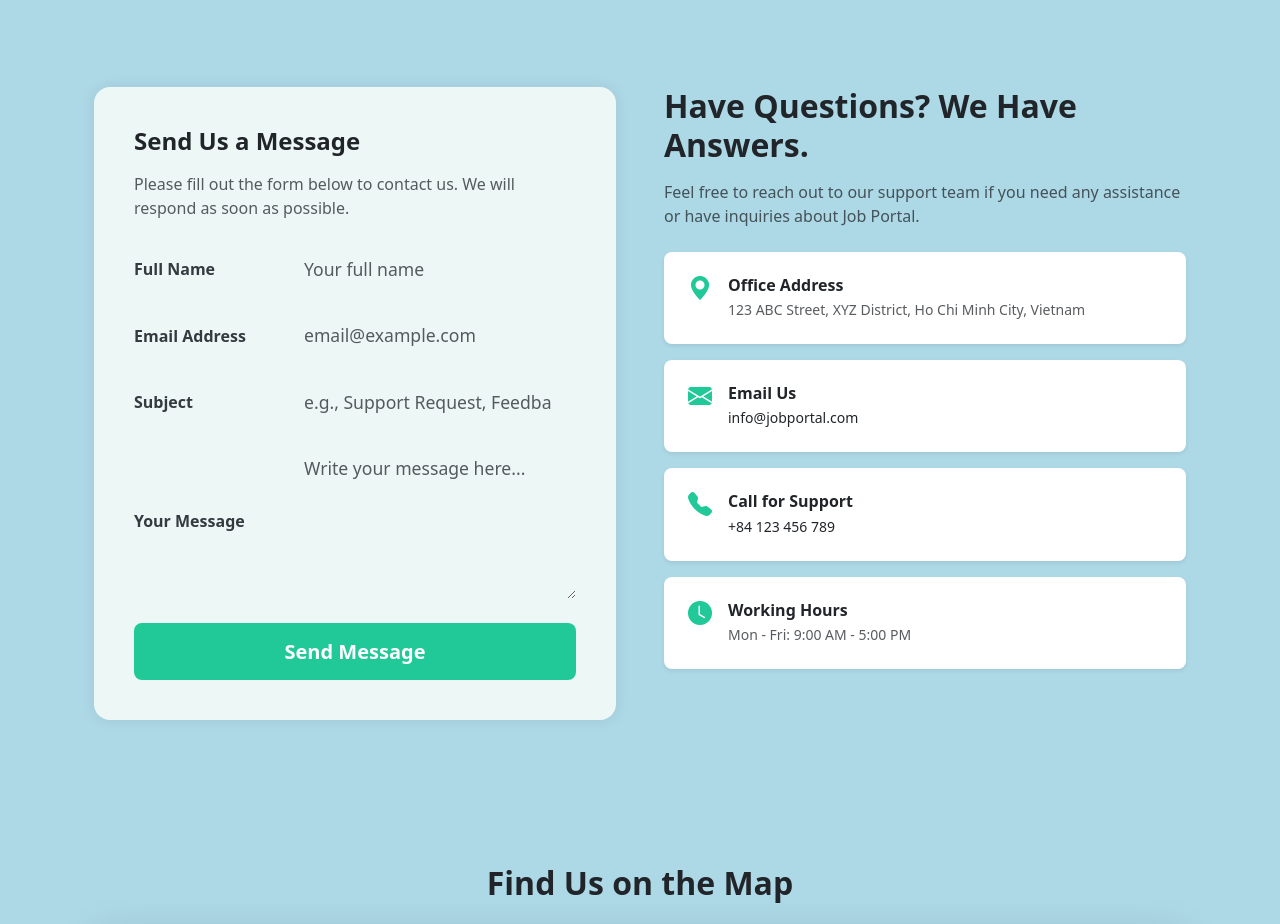
After one commit to PNamGP1120/RecruitmentFlaskApp, a Flask app: page /contact in a window 1280 px wide. The commit adds this page. Shown: the part 356-1280 px from the top of the page. Run offline with Flask 3, Linux system fonts and the light colour scheme.

Commit message:
abouyt ú contact us

```diff
--- a/app/index.py
+++ b/app/index.py
@@ -6,7 +6,16 @@ from app import app, dao, login
 
 @app.route('/')
 def index():
-    return render_template('index.html')
+
+    total_jobs = dao.count_jobs()
+    total_candidates = dao.count_candidates()
+    total_companies = dao.count_companies()
+
+    return render_template('index.html',
+                           total_jobs=total_jobs,
+                           total_candidates=total_candidates,
+                           total_companies=total_companies
+                           )
 
 @app.route("/register", methods=['GET', 'POST'])
 def register_process():
@@ -54,7 +63,19 @@ def get_user_by_id(user_id):
 
 @app.route('/about')
 def about():
-    return render_template('about_us.html')
+    title = "About Us"
+    subtitle = "Learn more about our company and our services."
+    return render_template('about_us.html',
+                           title=title,
+                           subtitle=subtitle)
+
+@app.route('/contact')
+def contact():
+    title = "Contact Us"
+    subtitle = "Get in touch with us for any questions or inquiries."
+    return  render_template('contact_us.html',
+                            title=title,
+                            subtitle=subtitle)
 
 if __name__ == '__main__':
     with app.app_context():
--- /dev/null
+++ b/app/templates/contact_us.html
@@ -0,0 +1,261 @@
+{% extends 'layout/base.html' %}
+
+{% block title %}Contact Us - Job Portal{% endblock %}
+
+{% block css %}
+{{ super() }} {# Keep existing CSS from base.html #}
+<style>
+    /* CSS for info-box, synchronized with Register/Login pages */
+    .info-box {
+        background: #fff;
+        padding: 1.5rem;
+        border-radius: 10px;
+        display: flex;
+        align-items: flex-start;
+        gap: 1rem;
+        height: 100%;
+        box-shadow: 0 2px 6px rgba(0,0,0,0.05);
+        transition: transform 0.3s ease, box-shadow 0.3s ease;
+    }
+
+    .info-box:hover {
+        transform: translateY(-3px);
+        box-shadow: 0 5px 15px rgba(0,0,0,0.1);
+    }
+
+    .info-icon {
+        font-size: 1.8rem;
+        color: #20c997;
+        flex-shrink: 0;
+        line-height: 1;
+    }
+
+    /* Wrapper for the contact form, synchronized with register-form-wrapper */
+    .contact-form-wrapper {
+        background-color: #edf8f6;
+        border-radius: 1rem;
+        padding: 2.5rem;
+        box-shadow: 0 0 15px rgba(0,0,0,0.08);
+    }
+
+    /* Form fields, synchronized with form-control in register/login */
+    .form-control,
+    .form-control-textarea {
+        flex: 1;
+        border: 1px solid #cce5e2;
+        border-radius: 0.5rem;
+        padding: 0.85rem 1.25rem;
+        font-size: 1rem;
+        transition: border-color 0.3s ease, box-shadow 0.3s ease;
+    }
+
+    .form-control:focus,
+    .form-control-textarea:focus {
+        border-color: #20c997;
+        box-shadow: 0 0 0 0.25rem rgba(32, 201, 151, 0.25);
+    }
+
+    /* Label for form, synchronized with form-label in register/login */
+    /* This style is for labels when they are NOT inline (i.e., display: block) */
+    .form-label {
+        font-weight: 600;
+        margin-bottom: 0.5rem; /* This will be overridden by form-group-inline for inline labels */
+        display: block;
+        color: #343a40;
+    }
+
+    /* Custom style to make label and input inline, similar to register form's form-group-inline */
+    .form-group-inline {
+        display: flex;
+        align-items: center;
+        gap: 1rem;
+        margin-bottom: 1.25rem; /* Consistent spacing */
+    }
+    /* Adjust label width for inline forms */
+    .form-group-inline .form-label {
+        min-width: 130px; /* Consistent with register form */
+        margin-bottom: 0; /* Remove bottom margin when inline */
+    }
+
+
+    /* Submit button, synchronized with btn-custom */
+    .btn-custom {
+        background-color: #20c997;
+        color: white;
+        border: none;
+        padding: 0.85rem 1.5rem;
+        border-radius: 0.5rem;
+        font-weight: 600;
+        transition: background-color 0.3s ease, transform 0.3s ease;
+    }
+
+    .btn-custom:hover {
+        background-color: #17a589;
+        transform: translateY(-1px);
+    }
+
+    /* Adjust headings and paragraphs for dark text on light backgrounds */
+    /* Removed .bg-light from selector as main section no longer has bg-light */
+    h2,
+    p.text-muted,
+    .contact-form-wrapper h4,
+    .contact-form-wrapper p.text-muted,
+    .info-box h6,
+    .info-box p {
+        color: #343a40;
+    }
+
+    /* Google Map container */
+    .map-container {
+        position: relative;
+        /* padding-bottom: 56.25%; */ /* Removed to allow fixed height */
+        height: 350px; /* Smaller fixed height for the map */
+        overflow: hidden;
+    }
+
+    .map-container iframe {
+        position: absolute;
+        top: 0;
+        left: 0;
+        width: 100%;
+        height: 100%;
+    }
+
+    /* Responsive adjustments */
+    @media (max-width: 768px) {
+        .contact-form-wrapper {
+            padding: 1.5rem;
+        }
+        .form-group-inline { /* Stack labels and inputs on small screens */
+            flex-direction: column;
+            align-items: stretch;
+            gap: 0.25rem; /* Smaller gap when stacked */
+        }
+        .form-group-inline .form-label {
+            min-width: unset; /* Remove min-width on small screens */
+            margin-bottom: 0.25rem; /* Add some margin when stacked */
+        }
+    }
+</style>
+{% endblock %}
+
+{% block content %}
+
+{# Hero Section - No 'with' keyword, variables must be passed from Flask route #}
+{% include 'layout/hero_section.html' %}
+
+<!-- Main Content Section -->
+<section class="py-5"> {# Removed bg-light #}
+    <div class="container py-4">
+        <div class="row g-5">
+
+            <!-- LEFT: Contact Form -->
+            <div class="col-md-6">
+                <div class="contact-form-wrapper">
+                    <h4 class="fw-bold mb-3 text-dark">Send Us a Message</h4>
+                    <p class="text-muted mb-4">Please fill out the form below to contact us. We will respond as soon as possible.</p>
+
+                    {% with messages = get_flashed_messages(with_categories=true) %}
+                        {% if messages %}
+                            {% for category, message in messages %}
+                                <div class="alert alert-{{ category }} alert-dismissible fade show" role="alert">
+                                    {{ message }}
+                                    <button type="button" class="btn-close" data-bs-dismiss="alert" aria-label="Close"></button>
+                                </div>
+                            {% endfor %}
+                        {% endif %}
+                    {% endwith %}
+
+                    <form method="POST" action="{{ url_for('contact') }}">
+                        {# Full Name #}
+                        <div class="form-group-inline mb-3">
+                            <label for="name" class="form-label">Full Name</label>
+                            <input type="text" class="form-control" id="name" name="name" placeholder="Your full name" required>
+                        </div>
+                        {# Email Address #}
+                        <div class="form-group-inline mb-3">
+                            <label for="email" class="form-label">Email Address</label>
+                            <input type="email" class="form-control" id="email" name="email" placeholder="email@example.com" required>
+                        </div>
+                        {# Subject #}
+                        <div class="form-group-inline mb-3">
+                            <label for="subject" class="form-label">Subject</label>
+                            <input type="text" class="form-control" id="subject" name="subject" placeholder="e.g., Support Request, Feedback" required>
+                        </div>
+                        {# Your Message #}
+                        <div class="form-group-inline mb-4">
+                            <label for="message" class="form-label">Your Message</label>
+                            <textarea class="form-control form-control-textarea" id="message" name="message" rows="5" placeholder="Write your message here..." required></textarea>
+                        </div>
+
+                        <div class="d-grid">
+                            <button type="submit" class="btn btn-custom btn-lg">Send Message</button>
+                        </div>
+                    </form>
+                </div>
+            </div>
+
+            <!-- RIGHT: Contact Information Boxes (Single Column) -->
+            <div class="col-md-6">
+                <h2 class="fw-bold mb-3 text-dark">Have Questions? We Have Answers.</h2>
+                <p class="text-muted mb-4">
+                    Feel free to reach out to our support team if you need any assistance or have inquiries about Job Portal.
+                </p>
+
+                <div class="row g-3">
+                    <div class="col-12">
+                        <div class="info-box bg-white p-4 rounded-3 h-100 shadow-sm d-flex align-items-start gap-3">
+                            <i class="bi bi-geo-alt-fill info-icon fs-4"></i>
+                            <div>
+                                <h6 class="fw-bold mb-1 text-dark">Office Address</h6>
+                                <p class="mb-0 text-muted small">123 ABC Street, XYZ District, Ho Chi Minh City, Vietnam</p>
+                            </div>
+                        </div>
+                    </div>
+                    <div class="col-12">
+                        <div class="info-box bg-white p-4 rounded-3 h-100 shadow-sm d-flex align-items-start gap-3">
+                            <i class="bi bi-envelope-fill info-icon fs-4"></i>
+                            <div>
+                                <h6 class="fw-bold mb-1 text-dark">Email Us</h6>
+                                <p class="mb-0 text-muted small"><a href="mailto:info@jobportal.com" class="text-decoration-none text-dark">info@jobportal.com</a></p>
+                            </div>
+                        </div>
+                    </div>
+                    <div class="col-12">
+                        <div class="info-box bg-white p-4 rounded-3 h-100 shadow-sm d-flex align-items-start gap-3">
+                            <i class="bi bi-telephone-fill info-icon fs-4"></i>
+                            <div>
+                                <h6 class="fw-bold mb-1 text-dark">Call for Support</h6>
+                                <p class="mb-0 text-muted small"><a href="tel:+84123456789" class="text-decoration-none text-dark">+84 123 456 789</a></p>
+                            </div>
+                        </div>
+                    </div>
+                    <div class="col-12">
+                        <div class="info-box bg-white p-4 rounded-3 h-100 shadow-sm d-flex align-items-start gap-3">
+                            <i class="bi bi-clock-fill info-icon fs-4"></i>
+                            <div>
+                                <h6 class="fw-bold mb-1 text-dark">Working Hours</h6>
+                                <p class="mb-0 text-muted small">Mon - Fri: 9:00 AM - 5:00 PM</p>
+                            </div>
+                        </div>
+                    </div>
+                </div>
+            </div>
+
+        </div>
+    </div>
+</section>
+
+{# Google Map Section #}
+<section class="py-5">
+    <div class="container py-4">
+        <h2 class="text-center fw-bold mb-4 text-dark">Find Us on the Map</h2>
+        <div class="map-container rounded-4 shadow-lg overflow-hidden">
+            {# Replace this URL with your actual Google Maps embed URL #}
+            <iframe src="https://www.google.com/maps/embed?pb=!1m18!1m12!1m3!1d3919.824219468925!2d106.69085887508603!3d10.748722889399285!2m3!1f0!2f0!3f0!3m2!1i1024!2i768!4f13.1!3m3!1m2!1s0x31752f01f2f84737%3A0xf639ce8a6e8b5d3a!2sUniversity%20of%20Science%2C%20VNU-HCM!5e0!3m2!1sen!2s!4v1700000000000!5m2!1sen!2s"
+                    width="100%" height="100%" style="border:0;" allowfullscreen="" loading="lazy" referrerpolicy="no-referrer-when-downgrade"></iframe>
+        </div>
+    </div>
+</section>
+
+{% endblock %}
```
Also changed, not shown: app/dao.py (+9 -0 lines), app/templates/about_us.html (+157 -160 lines), app/templates/index.html (+8 -8 lines).
